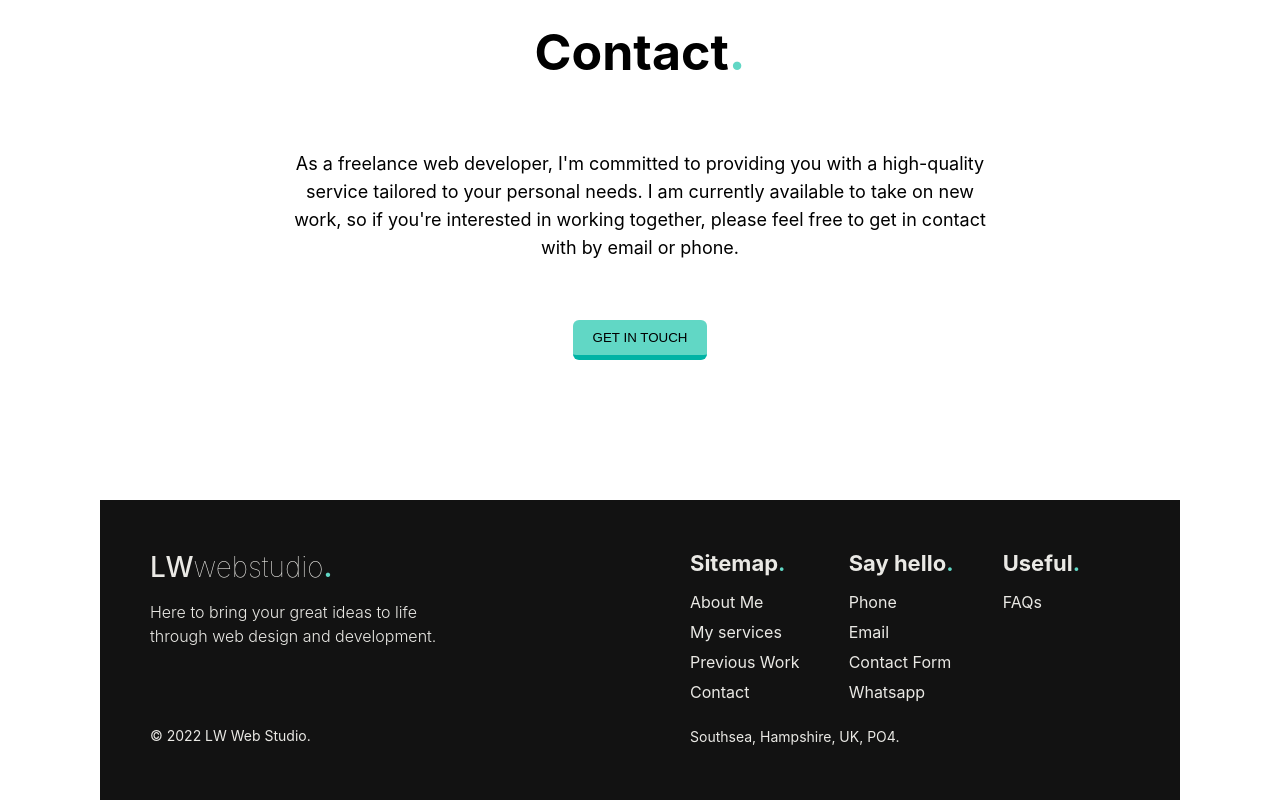
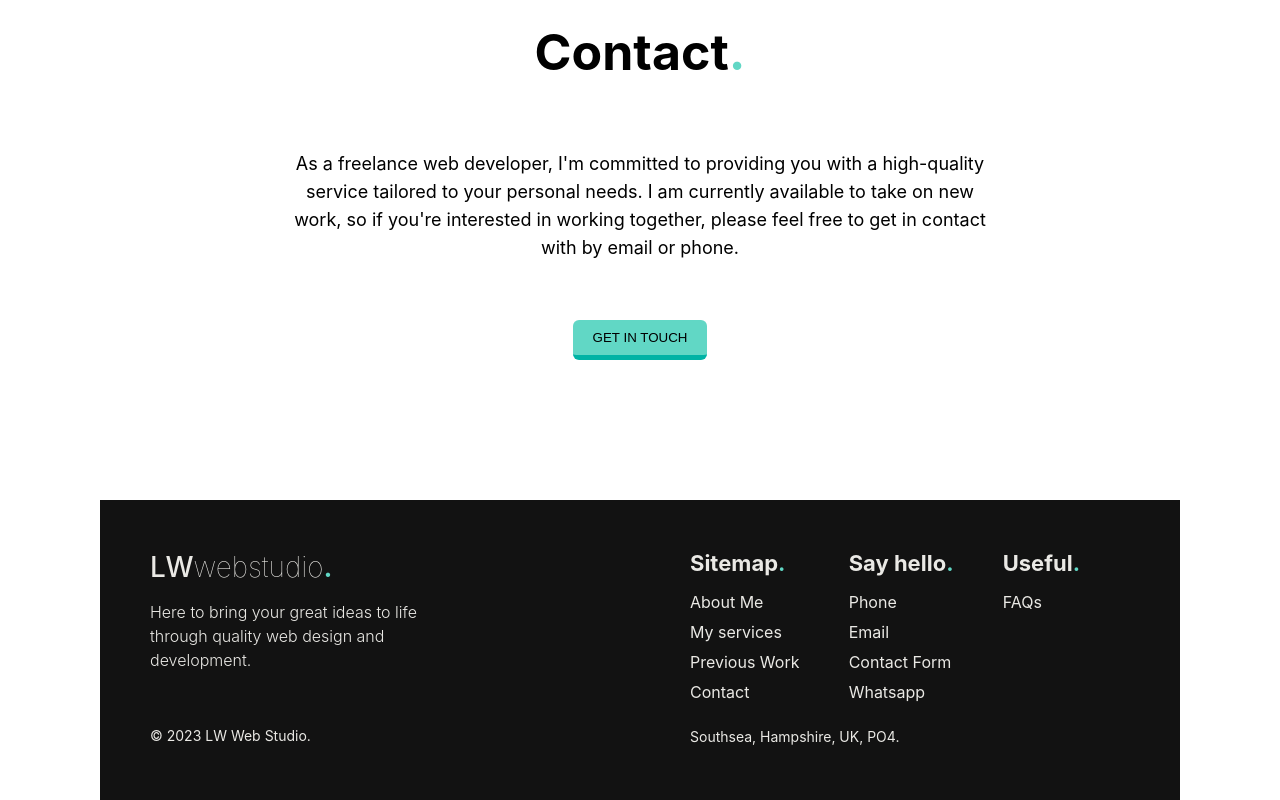
Before and after one commit to leoarthurwall/LW-Website, a React (Create React App) app: page / in a window 1280 px wide. Shown: the part 3816-4616 px from the top of the page. Built offline with nearby package versions, Linux system fonts and the light colour scheme.

Commit message:
footer - updated the text and the copyright

```diff
--- a/src/Components/Footer/Footer.js
+++ b/src/Components/Footer/Footer.js
@@ -10,11 +10,11 @@ const Footer = () => {
           <div className={styles.textWrapper}>
             <Logo fontSize={"28px"} color={"var(--secondary-color)"} />
             <p className={styles.text}>
-              Here to bring your great ideas to life through web design and
+              Here to bring your great ideas to life through quality web design and
               development.
             </p>
           </div>
-          <p className={styles.lowerText}>© 2022 LW Web Studio.</p>
+          <p className={styles.lowerText}>© 2023 LW Web Studio.</p>
         </div>
         <div className={styles.right}>
           <div className={styles.rightUpper}>
```
